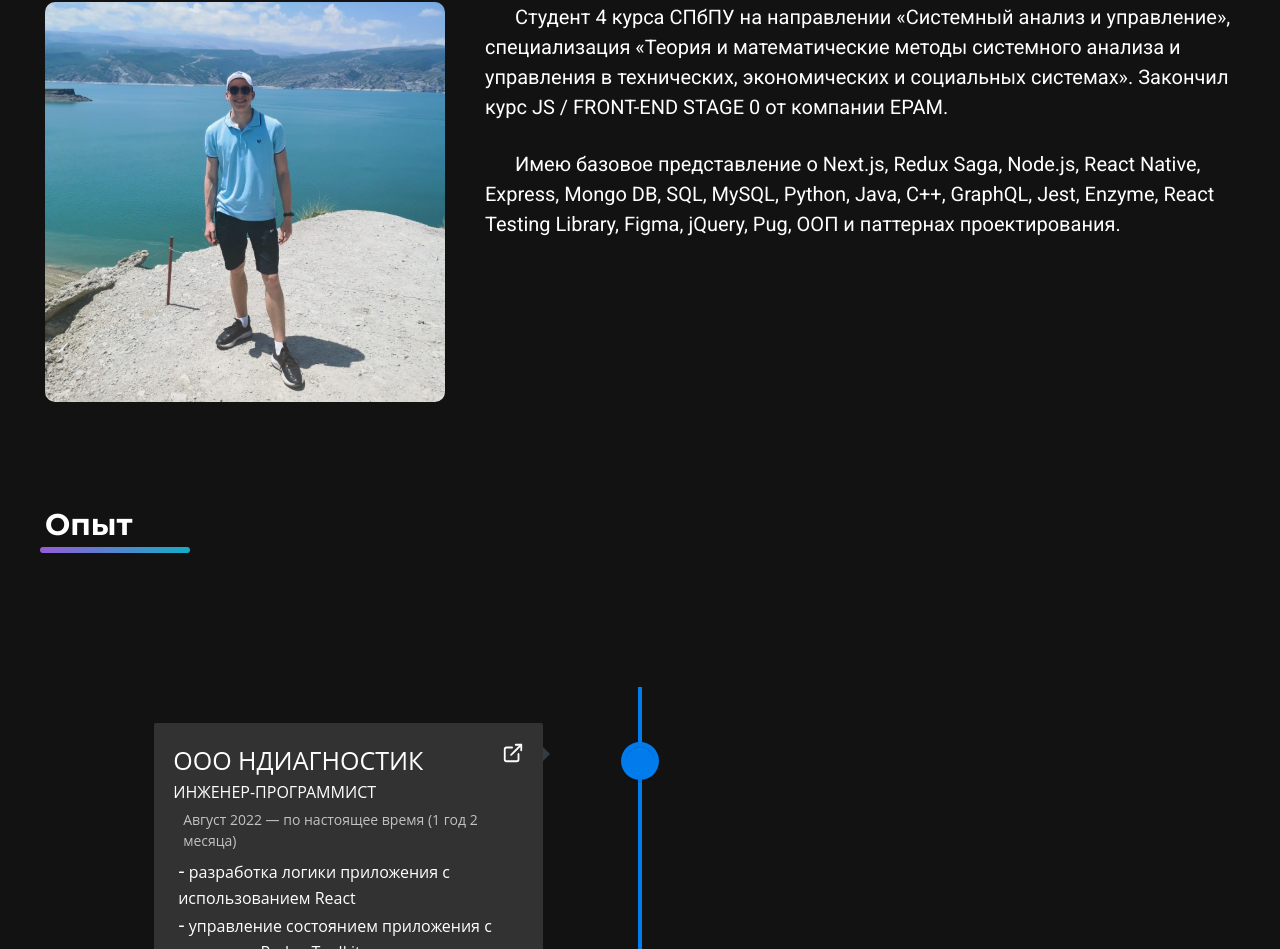
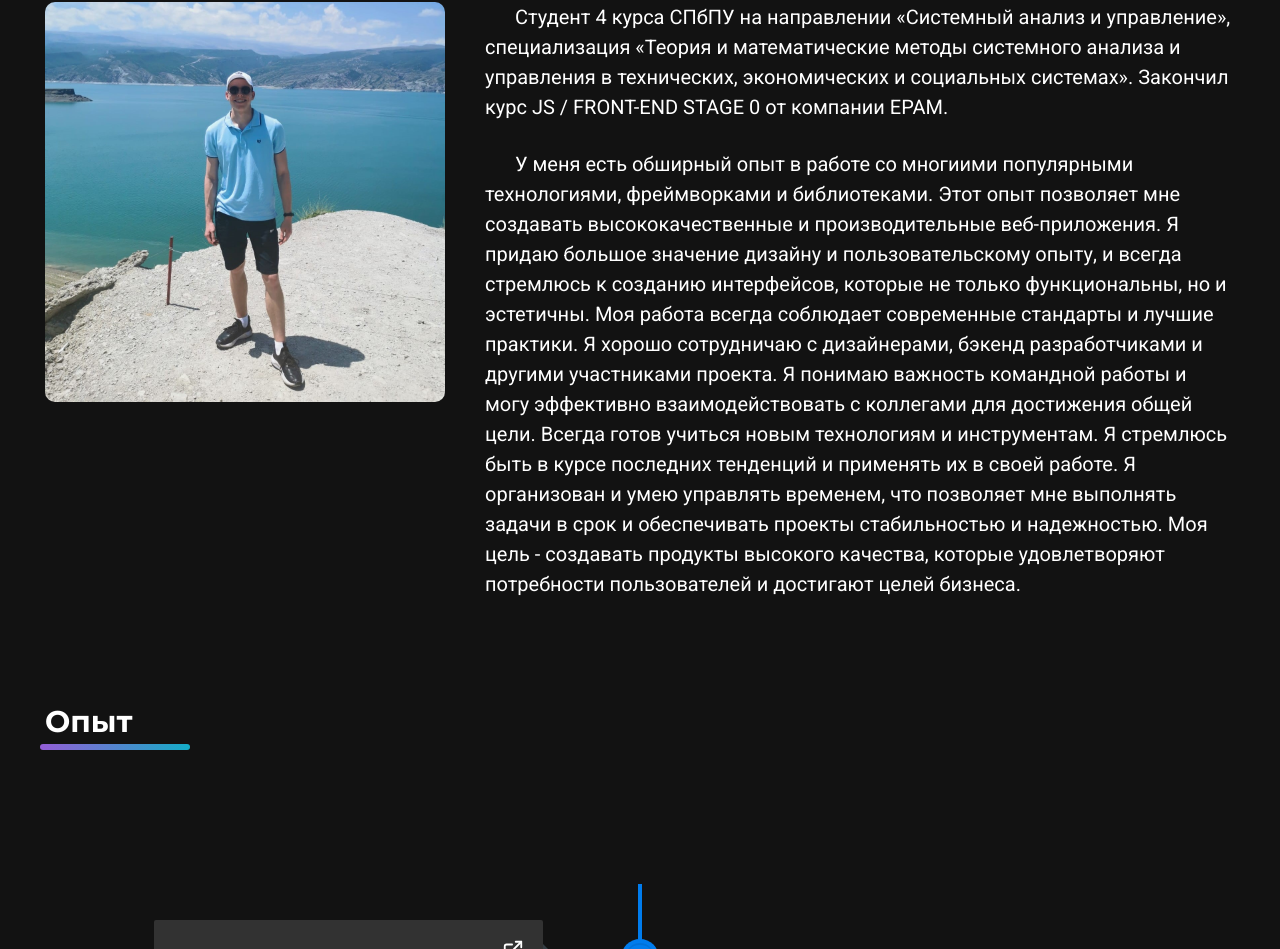
Before and after one commit to klekwedge/cv, a React (Vite) app: page / in a window 1280 px wide. Shown: the part 918-1867 px from the top of the page. Built offline with nearby package versions, Linux system fonts and the light colour scheme.

Commit message:
feat: update my description

```diff
--- a/src/components/About/About.tsx
+++ b/src/components/About/About.tsx
@@ -19,9 +19,16 @@ function About() {
           </p>
           <br />
           <p className="about__paragraph _text ">
-            Имею базовое представление о Next.js, Redux Saga, Node.js, React Native, Express, Mongo DB, SQL, MySQL,
-            Python, Java, C++, GraphQL, Jest, Enzyme, React Testing Library, Figma, jQuery, Pug, ООП и паттернах
-            проектирования.
+            У меня есть обширный опыт в работе со многиими популярными технологиями, фреймворками и библиотеками. Этот
+            опыт позволяет мне создавать высококачественные и производительные веб-приложения. Я придаю большое значение
+            дизайну и пользовательскому опыту, и всегда стремлюсь к созданию интерфейсов, которые не только
+            функциональны, но и эстетичны. Моя работа всегда соблюдает современные стандарты и лучшие практики. Я хорошо
+            сотрудничаю с дизайнерами, бэкенд разработчиками и другими участниками проекта. Я понимаю важность командной
+            работы и могу эффективно взаимодействовать с коллегами для достижения общей цели. Всегда готов учиться новым
+            технологиям и инструментам. Я стремлюсь быть в курсе последних тенденций и применять их в своей работе. Я
+            организован и умею управлять временем, что позволяет мне выполнять задачи в срок и обеспечивать проекты
+            стабильностью и надежностью. Моя цель - создавать продукты высокого качества, которые удовлетворяют
+            потребности пользователей и достигают целей бизнеса.
           </p>
         </div>
       </div>
```
